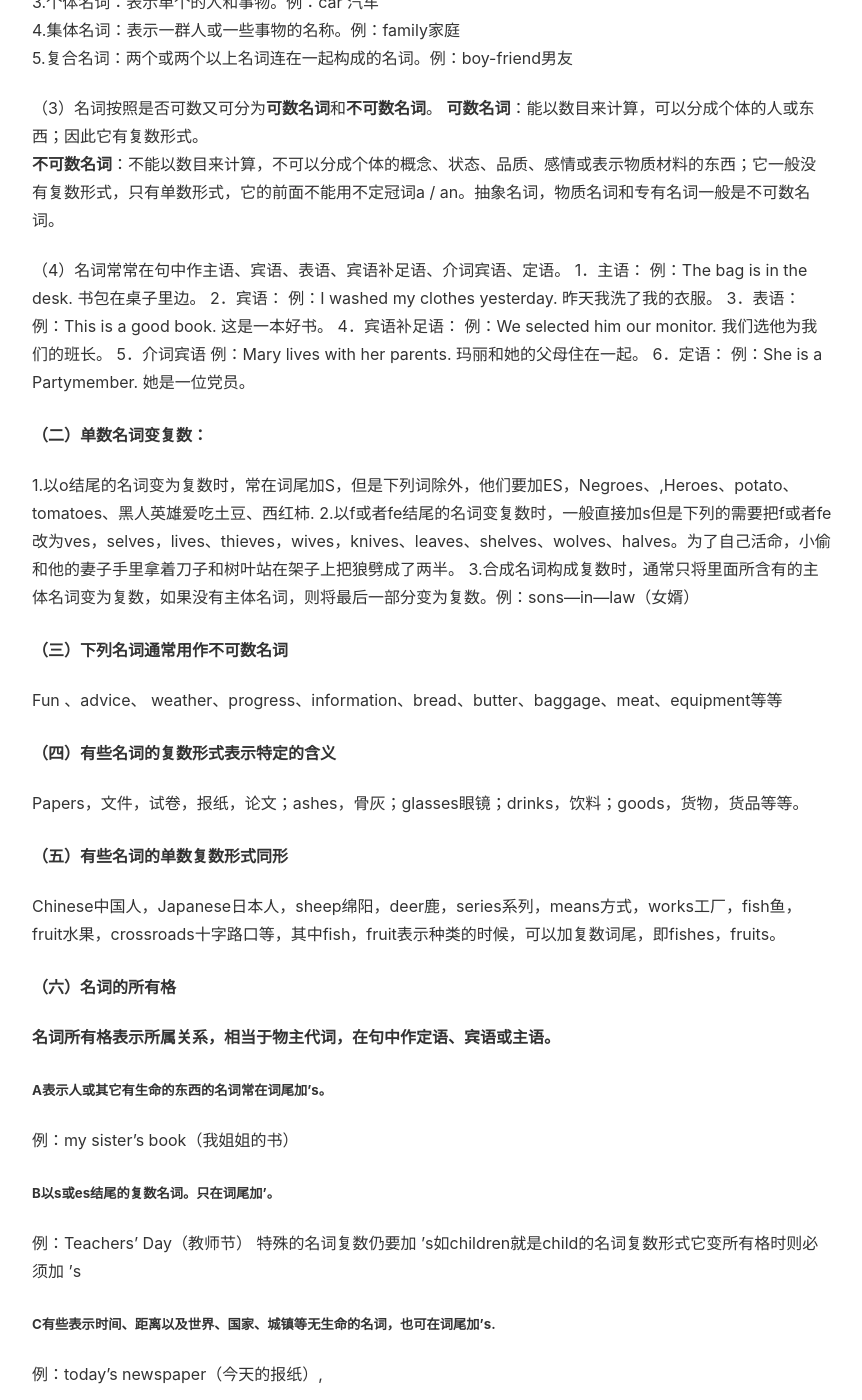
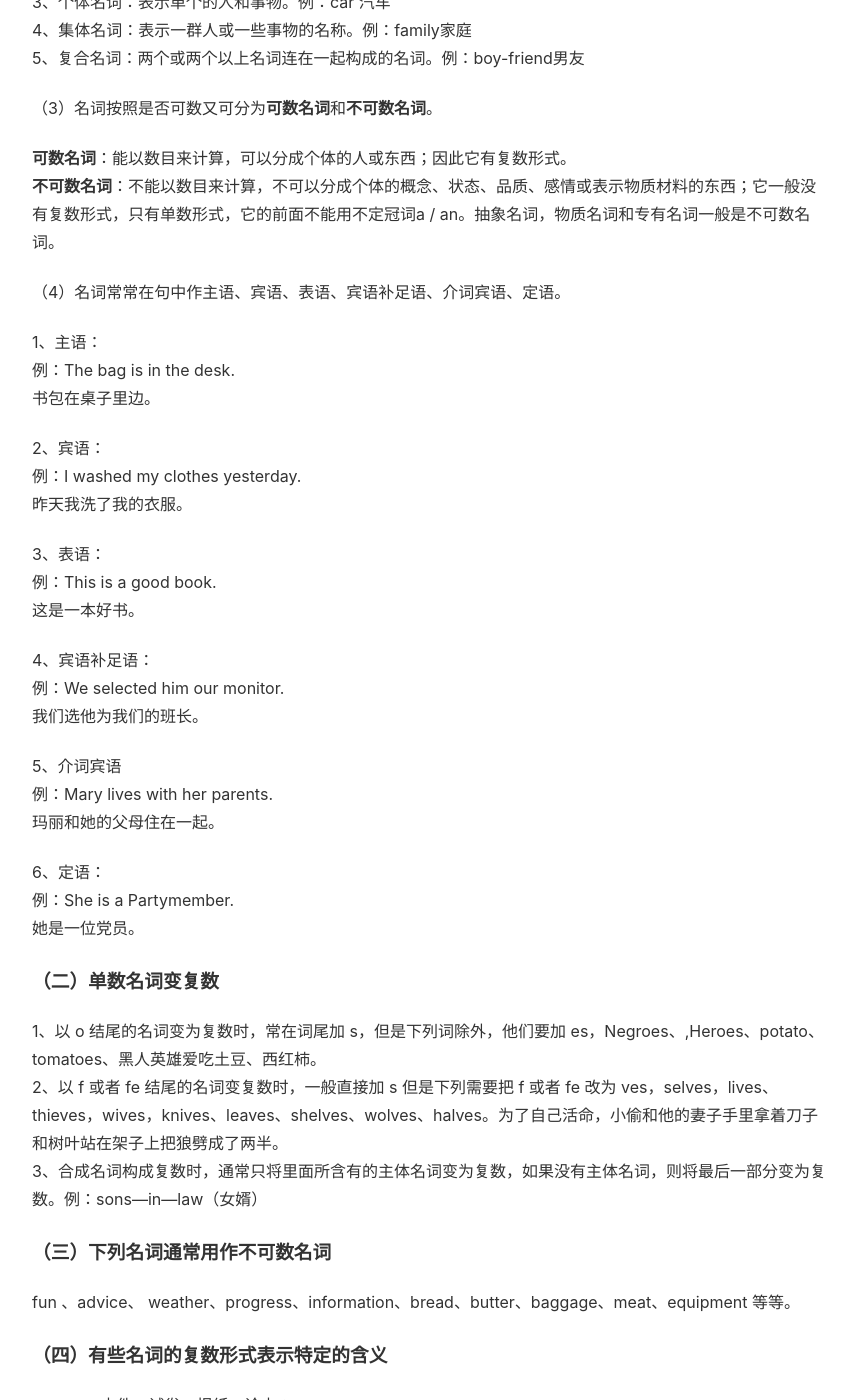
Before and after one commit to Quebradawill/quebrada.github.io, a Jekyll site: the page built from _posts/2020-02-15-english-words.md, in a window 1280 px wide and 1400 px high, scrolled down 856 px. Shown: the whole window, without its empty margins (208-1070 px from the left). Built offline with Jekyll 4.4.1, drawn with Linux system fonts in a browser that asks for light colours; formulas are drawn with MathJax 3; a script that is not in the unit is left out; comment, search, counter and statistics services are not loaded; some of the changed text lies outside the part shown.

Commit message:
Update 2020-02-15-english-words.md

```diff
--- a/_posts/2020-02-15-english-words.md
+++ b/_posts/2020-02-15-english-words.md
@@ -28,87 +28,83 @@ $$
 
 名词是指人、物、事、时、地、情感、概念等实体或抽象事物的词，名词可以独立成句，如果是在短语或者句子中，名词通常可以用代词来替代。
 
-### （一）名词按照意义分，一共有两种：
+### （一）名词按照意义分
 
 （1）专有名词：表示具体的人，事物，地点，团体或机构的专有名称。 例：China中国
 
 （2）普通名词：表示某些人，某类事物，某种物质或抽象概念的名称。例：tea 茶，在普通名词中还可以继续细分：
 
-1.抽象名词：表示动作，状态，品质或其他抽象概念。例：health 健康<br>
-2.物质名词：表示物质或不具备确定形状和大小的个体的物质。例：fire 火<br>
-3.个体名词：表示单个的人和事物。例：car 汽车<br>
-4.集体名词：表示一群人或一些事物的名称。例：family家庭<br>
-5.复合名词：两个或两个以上名词连在一起构成的名词。例：boy-friend男友
+1、抽象名词：表示动作，状态，品质或其他抽象概念。例：health 健康<br>
+2、物质名词：表示物质或不具备确定形状和大小的个体的物质。例：fire 火<br>
+3、个体名词：表示单个的人和事物。例：car 汽车<br>
+4、集体名词：表示一群人或一些事物的名称。例：family家庭<br>
+5、复合名词：两个或两个以上名词连在一起构成的名词。例：boy-friend男友
 
 （3）名词按照是否可数又可分为**可数名词**和**不可数名词**。
+
 **可数名词**：能以数目来计算，可以分成个体的人或东西；因此它有复数形式。<br>
 **不可数名词**：不能以数目来计算，不可以分成个体的概念、状态、品质、感情或表示物质材料的东西；它一般没有复数形式，只有单数形式，它的前面不能用不定冠词a / an。抽象名词，物质名词和专有名词一般是不可数名词。
 
 （4）名词常常在句中作主语、宾语、表语、宾语补足语、介词宾语、定语。
- 1．主语：
- 例：The bag is in the desk.
+
+ 1、主语：<br>
+ 例：The bag is in the desk.<br>
  书包在桌子里边。
- 2．宾语：
- 例：I washed my clothes yesterday.
+
+ 2、宾语：<br>
+ 例：I washed my clothes yesterday.<br>
  昨天我洗了我的衣服。
- 3．表语：
- 例：This is a good book.
+
+ 3、表语：<br>
+ 例：This is a good book.<br>
  这是一本好书。
- 4．宾语补足语：
- 例：We selected him our monitor.
+
+ 4、宾语补足语：<br>
+ 例：We selected him our monitor.<br>
  我们选他为我们的班长。
- 5．介词宾语
- 例：Mary lives with her parents.
+
+ 5、介词宾语<br>
+ 例：Mary lives with her parents.<br>
  玛丽和她的父母住在一起。
- 6．定语：
- 例：She is a Partymember.
+
+ 6、定语：<br>
+ 例：She is a Partymember.<br>
  她是一位党员。
 
-#### （二）单数名词变复数：
+### （二）单数名词变复数
 
-1.以o结尾的名词变为复数时，常在词尾加S，但是下列词除外，他们要加ES，Negroes、,Heroes、potato、tomatoes、黑人英雄爱吃土豆、西红柿.
- 2.以f或者fe结尾的名词变复数时，一般直接加s但是下列的需要把f或者fe改为ves，selves，lives、thieves，wives，knives、leaves、shelves、wolves、halves。为了自己活命，小偷和他的妻子手里拿着刀子和树叶站在架子上把狼劈成了两半。
- 3.合成名词构成复数时，通常只将里面所含有的主体名词变为复数，如果没有主体名词，则将最后一部分变为复数。例：sons—in—law（女婿）
+1、以 o 结尾的名词变为复数时，常在词尾加 s，但是下列词除外，他们要加 es，Negroes、,Heroes、potato、tomatoes、黑人英雄爱吃土豆、西红柿。<br>
+2、以 f 或者 fe 结尾的名词变复数时，一般直接加 s 但是下列需要把 f 或者 fe 改为 ves，selves，lives、thieves，wives，knives、leaves、shelves、wolves、halves。为了自己活命，小偷和他的妻子手里拿着刀子和树叶站在架子上把狼劈成了两半。<br>
+3、合成名词构成复数时，通常只将里面所含有的主体名词变为复数，如果没有主体名词，则将最后一部分变为复数。例：sons—in—law（女婿）
 
-#### （三）下列名词通常用作不可数名词
+### （三）下列名词通常用作不可数名词
 
-Fun 、advice、 weather、progress、information、bread、butter、baggage、meat、equipment等等
+fun 、advice、 weather、progress、information、bread、butter、baggage、meat、equipment 等等。
 
-#### （四）有些名词的复数形式表示特定的含义
+### （四）有些名词的复数形式表示特定的含义
 
-Papers，文件，试卷，报纸，论文；ashes，骨灰；glasses眼镜；drinks，饮料；goods，货物，货品等等。
+papers，文件，试卷，报纸，论文；<br>ashes，骨灰；<br>glasses眼镜；<br>drinks，饮料；<br>goods，货物，货品<br>等等。
 
-#### （五）有些名词的单数复数形式同形
+### （五）有些名词的单数复数形式同形
 
-Chinese中国人，Japanese日本人，sheep绵阳，deer鹿，series系列，means方式，works工厂，fish鱼，fruit水果，crossroads十字路口等，其中fish，fruit表示种类的时候，可以加复数词尾，即fishes，fruits。
+Chinese 中国人，Japanese 日本人，sheep 绵羊，deer 鹿，series 系列，means 方式，works 工厂，fish 鱼，fruit 水果，crossroads 十字路口等，其中 fish，fruit 表示种类的时候，可以加复数词尾，即 fishes，fruits。
 
-#### （六）名词的所有格
+### （六）名词的所有格
 
 **名词所有格表示所属关系，相当于物主代词，在句中作定语、宾语或主语。**
 
-##### A表示人或其它有生命的东西的名词常在词尾加’s。
+1、表示人或其它有生命的东西的名词常在词尾加 ’s。<br>例：my sister’s book（我姐姐的书）
 
-例：my sister’s book（我姐姐的书）
+2、以 s 或 es 结尾的复数名词。只在词尾加 ’。<br>例：Teachers’ Day（教师节）<br>
+特殊的名词复数仍要加  ’s 如 children 就是 child 的名词复数形式它变所有格时则必须加 ’s
 
-##### B以s或es结尾的复数名词。只在词尾加’。
+3、有些表示时间、距离以及世界、国家、城镇等无生命的名词，也可在词尾加 ’s<br>例：today’s newspaper（今天的报纸）,
 
-例：Teachers’ Day（教师节）
- 特殊的名词复数仍要加 ’s如children就是child的名词复数形式它变所有格时则必须加 ’s
+4、无论表示有生命还是无生命的东西的名词，一般均可用介词of短语来表示所有关系。<br>例：a fine daughter of the Party（党的好女儿）
 
-##### C有些表示时间、距离以及世界、国家、城镇等无生命的名词，也可在词尾加’s.
+5、双重所有格：名词+of+名词所有格/名词性物主代词构成双重所有格例：a friend of  mine（我的一个朋友）<br>注意：of短语所修饰的名词前可以加指示代词this，that，these，those等，表达赞赏或者厌恶的感情色彩。<br>例：That dog of  Mike’s is  always making troubles. 麦克的那只狗总是惹祸。
 
-例：today’s newspaper（今天的报纸）,
-
-##### D无论表示有生命还是无生命的东西的名词，一般均可用介词of短语来表示所有关系。
-
-例：a fine daughter of the Party（党的好女儿）
-
-##### E双重所有格：名词+of+名词所有格/名词性物主代词构成双重所有格例：a friend of  mine（我的一个朋友）
-
-注意：of短语所修饰的名词前可以加指示代词this，that，these，those等，表达赞赏或者厌恶的感情色彩。
- 例：That dog of  Mike’s is  always making troubles. 麦克的那只狗总是惹祸。
-
-#### （七）主谓一致原则：
+### （七）主谓一致原则：
 
 1． 主语和谓语基本上保持单复数的一致，当主语是可数名词单数或不可数名词时，谓语动词用单数形式：
  例：The water in the glass is very cold.（玻璃杯里的水很冷）
@@ -123,7 +119,7 @@ Chinese中国人，Japanese日本人，sheep绵阳，deer鹿，series系列，me
  5．glasses,shoes,socks,trousers,gloves等名词往往用复数形式，故谓语用复数。
  例：The trousersarevery cheap and I want to take them.（裤子很便宜，我想买）
 
-#### （八）动名词与现在分词：
+### （八）动名词与现在分词：
 
 我们知道：动名词和现在分词：都被称作动状词，他们都是由动词变化而来，自身仍然具有动词的性质与原义，但是并不能作为动词使用,当－ing形式的词语在句中作定语时，它可能是现在分词，也可能是动名词。
 
```
